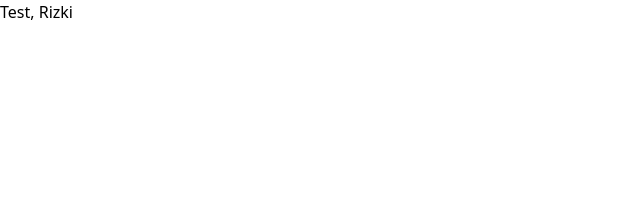
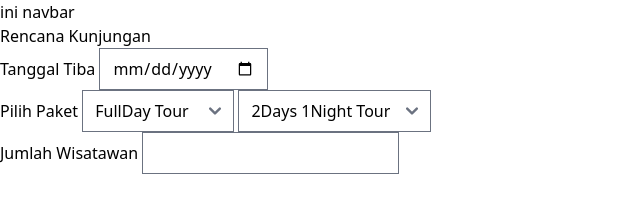
Before and after one commit to Audihezra21/Purelipuran, a website: page src/templates/index.html in a window 1280 px wide. Shown: the whole page, without its empty margins (0-640 px from the left). Drawn offline with nearby package versions, Linux system fonts and the light colour scheme; files that its build step writes are made by us from their sources.

Commit message:
Update html (belum styling)

```diff
--- a/src/templates/index.html
+++ b/src/templates/index.html
@@ -7,9 +7,38 @@
     <title>Document</title>
 </head>
 <body>
-    <h1>
-        Test, Rizki
-    </h1>
+    <header>
+        <nav>
+            <h1>ini navbar</h1>
+        </nav>
+    </header>
+
+    <main>
+        <div class="wrapper">
+            <h1>Rencana Kunjungan</h1>
+            <form action="">
+                <div class="form">
+                    <label for="tanggal">Tanggal Tiba</label>
+                    <input type="date" required>
+                </div>
+                <div class="form">
+                    <label for="paket">Pilih Paket</label>
+                    <select name="paket-option" id="">
+                        <option value="paket1">FullDay Tour</option>
+                        <option value="paket2">HalfDay Tour</option>
+                    </select>
+                    <select name="time-option" id="">
+                        <option value="time1">2Days 1Night Tour</option>
+                        <option value="time2">1Days Tour</option>
+                    </select>
+                </div>
+                <div class="form">
+                    <label for="">Jumlah Wisatawan</label>
+                    <input type="number" value="Jumlah Wisatawan">
+                </div>
+            </form>
+        </div>
+    </main>
 
     <script src="../path/to/flowbite/dist/flowbite.min.js"></script>
 </body>
```
